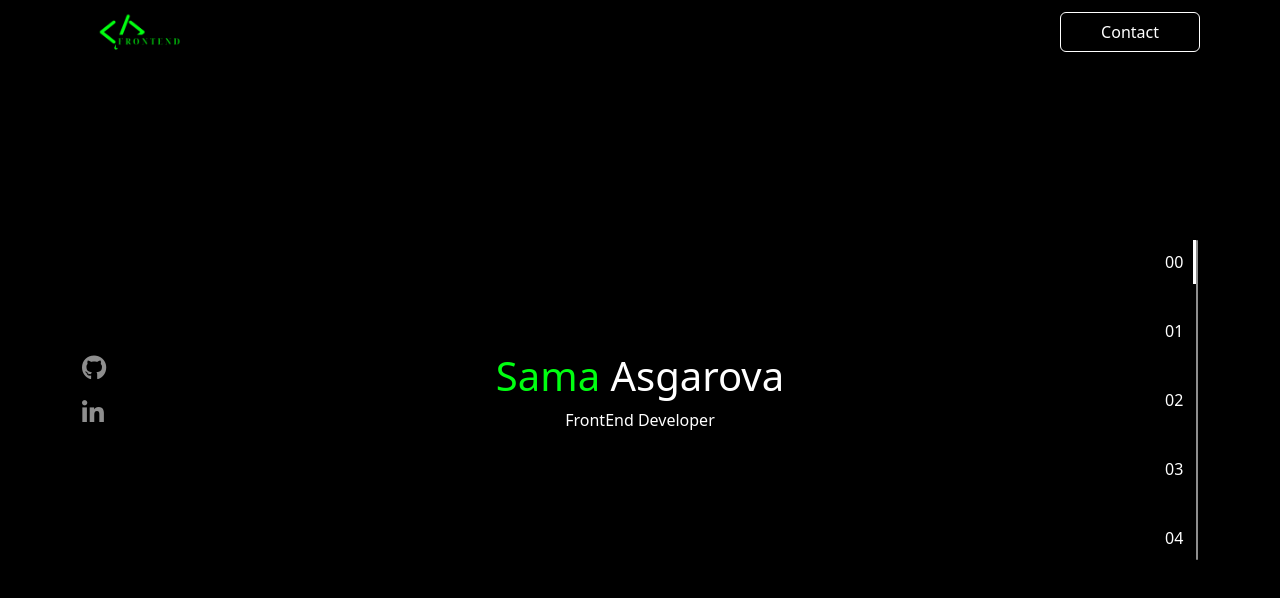
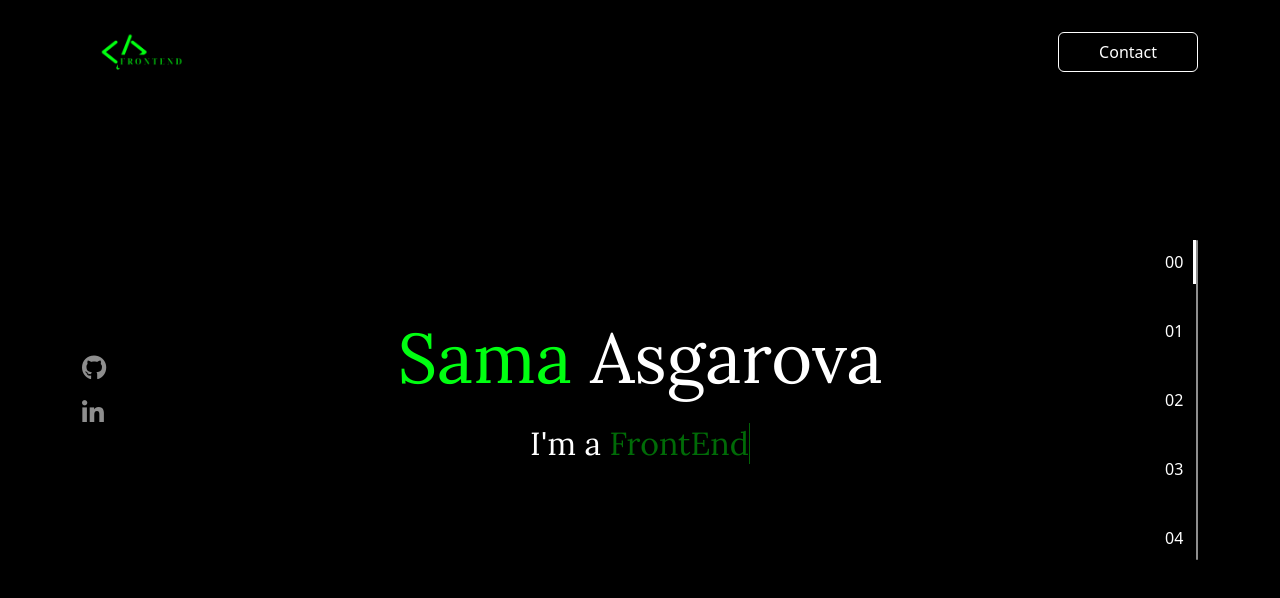
Before and after one commit to Semasgerova/portfolio, a React (Create React App) app: page / in a window 1280 px wide. Shown: the top 598 px of the page. Built offline with nearby package versions, Linux system fonts and the light colour scheme.

Commit message:
text animation

```diff
--- a/src/Home.jsx
+++ b/src/Home.jsx
@@ -22,7 +22,7 @@ const Home = () => {
            </div>
             <div className="middle">
                 <h1><span>Sama</span> Asgarova</h1>
-                <p>FrontEnd Developer</p>
+                <p>I'm a <span className='typewriter'></span></p>
             </div>
             <div className="right">
               <div className="numbers">
--- a/src/style/style.css
+++ b/src/style/style.css
@@ -1,3 +1,4 @@
+@import url("https://fonts.googleapis.com/css2?family=Lora&display=swap");
 .header {
   background-color: #000000;
   width: 100%;
@@ -7,7 +8,7 @@
   display: flex;
   justify-content: space-between;
   align-items: center;
-  padding: 10px;
+  padding-top: 30px;
 }
 .header .container .logo {
   width: 10%;
@@ -58,8 +59,235 @@
   height: 100%;
   color: white;
 }
+.home .main .container .middle h1 {
+  font-size: 70px;
+  font-family: "Lora", serif;
+  margin-bottom: 20px;
+}
 .home .main .container .middle h1 span {
   color: #00ff11;
+}
+.home .main .container .middle p {
+  font-size: 32px;
+  font-family: "Lora", serif;
+  overflow: hidden;
+  position: relative;
+  color: #fff;
+}
+@-webkit-keyframes typing {
+  0%, 51% {
+    content: "";
+  }
+  1%, 50% {
+    content: "F";
+  }
+  2%, 49% {
+    content: "Fr";
+  }
+  3%, 47% {
+    content: "Fro";
+  }
+  4%, 46% {
+    content: "Fron";
+  }
+  5%, 45% {
+    content: "Front";
+  }
+  6%, 44% {
+    content: "FrontE";
+  }
+  7%, 43% {
+    content: "FrontEn";
+  }
+  9%, 42% {
+    content: "FrontEnd";
+  }
+  10%, 41% {
+    content: "FrontEnd ";
+  }
+  11%, 40% {
+    content: "FrontEnd D";
+  }
+  12%, 39% {
+    content: "FrontEnd De";
+  }
+  13%, 38% {
+    content: "FrontEnd Dev";
+  }
+  14%, 37% {
+    content: "FrontEnd Deve";
+  }
+  15%, 36% {
+    content: "FrontEnd Devel";
+  }
+  16%, 35% {
+    content: "FrontEnd Develo";
+  }
+  17%, 34% {
+    content: "FrontEnd Develop";
+  }
+  18%, 32% {
+    content: "FrontEnd Develope";
+  }
+  20%, 30% {
+    content: "FrontEnd Developer";
+  }
+  54%, 95% {
+    content: "";
+  }
+  55%, 94% {
+    content: "F";
+  }
+  56%, 92% {
+    content: "Fr";
+  }
+  58%, 91% {
+    content: "Fre";
+  }
+  59%, 90% {
+    content: "Free";
+  }
+  60%, 89% {
+    content: "Freel";
+  }
+  61%, 88% {
+    content: "Freela";
+  }
+  62%, 86% {
+    content: "Freelan";
+  }
+  63%, 85% {
+    content: "Freelanc";
+  }
+  64%, 84% {
+    content: "Freelance";
+  }
+  65%, 83% {
+    content: "Freelancer";
+  }
+}
+@keyframes typing {
+  0%, 51% {
+    content: "";
+  }
+  1%, 50% {
+    content: "F";
+  }
+  2%, 49% {
+    content: "Fr";
+  }
+  3%, 47% {
+    content: "Fro";
+  }
+  4%, 46% {
+    content: "Fron";
+  }
+  5%, 45% {
+    content: "Front";
+  }
+  6%, 44% {
+    content: "FrontE";
+  }
+  7%, 43% {
+    content: "FrontEn";
+  }
+  9%, 42% {
+    content: "FrontEnd";
+  }
+  10%, 41% {
+    content: "FrontEnd ";
+  }
+  11%, 40% {
+    content: "FrontEnd D";
+  }
+  12%, 39% {
+    content: "FrontEnd De";
+  }
+  13%, 38% {
+    content: "FrontEnd Dev";
+  }
+  14%, 37% {
+    content: "FrontEnd Deve";
+  }
+  15%, 36% {
+    content: "FrontEnd Devel";
+  }
+  16%, 35% {
+    content: "FrontEnd Develo";
+  }
+  17%, 34% {
+    content: "FrontEnd Develop";
+  }
+  18%, 32% {
+    content: "FrontEnd Develope";
+  }
+  20%, 30% {
+    content: "FrontEnd Developer";
+  }
+  54%, 95% {
+    content: "";
+  }
+  55%, 94% {
+    content: "F";
+  }
+  56%, 92% {
+    content: "Fr";
+  }
+  58%, 91% {
+    content: "Fre";
+  }
+  59%, 90% {
+    content: "Free";
+  }
+  60%, 89% {
+    content: "Freel";
+  }
+  61%, 88% {
+    content: "Freela";
+  }
+  62%, 86% {
+    content: "Freelan";
+  }
+  63%, 85% {
+    content: "Freelanc";
+  }
+  64%, 84% {
+    content: "Freelance";
+  }
+  65%, 83% {
+    content: "Freelancer";
+  }
+}
+@-webkit-keyframes blink {
+  0%, 100% {
+    opacity: 1;
+  }
+  50% {
+    opacity: 0;
+  }
+}
+@keyframes blink {
+  0%, 100% {
+    opacity: 1;
+  }
+  50% {
+    opacity: 0;
+  }
+}
+.home .main .container .middle .typewriter::before {
+  content: "";
+  color: rgba(0, 255, 17, 0.4196078431);
+  -webkit-animation: typing 13.5s infinite;
+          animation: typing 13.5s infinite;
+}
+.home .main .container .middle .typewriter::after {
+  content: "";
+  border-right: 1px solid rgba(0, 255, 17, 0.4196078431);
+  -webkit-animation: blink 0.5s linear infinite;
+          animation: blink 0.5s linear infinite;
+}
+.home .main .container .middle .typewriter.thick::after {
+  border-right: 1ch solid rgba(0, 255, 17, 0.4196078431);
 }
 .home .main .container .right {
   width: 15%;
@@ -107,6 +335,12 @@
   .header .container .logo {
     width: 25%;
   }
+  .home .main .container .middle h1 {
+    font-size: 55px;
+  }
+  .home .main .container .middle p {
+    font-size: 25px;
+  }
 }
 @media (max-width: 430px) {
   .header .container .logo {
@@ -115,4 +349,10 @@
   .header .container button {
     padding: 7px 30px;
   }
+  .home .main .container .middle h1 {
+    text-align: center;
+  }
+  .home .main .container .middle p {
+    font-size: 18px;
+  }
 }/*# sourceMappingURL=style.css.map */
--- a/src/style/style.scss
+++ b/src/style/style.scss
@@ -1,23 +1,30 @@
-.header{
+@import url('https://fonts.googleapis.com/css2?family=Lora&display=swap');
+
+.header {
     background-color: #000000;
     width: 100%;
     position: fixed;
-    .container{
+
+    .container {
         display: flex;
         justify-content: space-between;
         align-items: center;
-        padding: 10px;
-        .logo{
+        padding-top: 30px;
+
+        .logo {
             width: 10%;
-            img{
+
+            img {
                 width: 100%;
             }
         }
-        button{
+
+        button {
             background-color: transparent;
             border: 1px solid white;
             padding: 7px 40px;
-            &:hover{
+
+            &:hover {
                 background-color: white;
                 color: #000;
             }
@@ -25,24 +32,28 @@
     }
 }
 
-.home{
-    .main{
+.home {
+    .main {
         height: 100vh;
         width: 100%;
         background-color: #000000;
-        .container{
+
+        .container {
             display: flex;
             height: 100%;
-            .left{
+
+            .left {
                 width: 15%;
-                .social-media{
+
+                .social-media {
                     width: 100%;
                     height: 100%;
                     display: flex;
                     flex-direction: column;
                     justify-content: center;
-                  a{
-                    i{
+
+                    a {
+                        i {
                             color: rgba(255, 255, 255, 0.556);
                             font-size: 25px;
                             margin-bottom: 20px;
@@ -50,7 +61,8 @@
                     }
                 }
             }
-            .middle{
+
+            .middle {
                 width: 70%;
                 display: flex;
                 flex-direction: column;
@@ -58,33 +70,253 @@
                 align-items: center;
                 height: 100%;
                 color: white;
-                h1{
-                    span{
+
+                h1 {
+                    font-size: 70px;
+                    font-family: 'Lora', serif;
+                    margin-bottom: 20px;
+
+                    span {
                         color: #00ff11;
                     }
                 }
+
+                p {
+                    font-size: 32px;
+                    font-family: 'Lora', serif;
+                    overflow: hidden;
+                    position: relative;
+                    color: #fff;
                 }
-            .right{
+
+                @keyframes typing {
+
+                    0%,
+                    51% {
+                        content: "";
+                    }
+
+                    1%,
+                    50% {
+                        content: "F";
+                    }
+
+                    2%,
+                    49% {
+                        content: "Fr";
+                    }
+
+                    3%,
+                    47% {
+                        content: "Fro";
+                    }
+
+                    4%,
+                    46% {
+                        content: "Fron";
+                    }
+
+                    5%,
+                    45% {
+                        content: "Front";
+                    }
+
+                    6%,
+                    44% {
+                        content: "FrontE";
+                    }
+
+                    7%,
+                    43% {
+                        content: "FrontEn";
+                    }
+
+                    9%,
+                    42% {
+                        content: "FrontEnd";
+                    }
+
+                    10%,
+                    41% {
+                        content: "FrontEnd ";
+                    }
+
+                    11%,
+                    40% {
+                        content: "FrontEnd D";
+                    }
+
+                    12%,
+                    39% {
+                        content: "FrontEnd De";
+                    }
+
+                    13%,
+                    38% {
+                        content: "FrontEnd Dev";
+                    }
+
+                    14%,
+                    37% {
+                        content: "FrontEnd Deve";
+                    }
+
+                    15%,
+                    36% {
+                        content: "FrontEnd Devel";
+                    }
+
+                    16%,
+                    35% {
+                        content: "FrontEnd Develo";
+                    }
+
+                    17%,
+                    34% {
+                        content: "FrontEnd Develop";
+                    }
+
+                    18%,
+                    32% {
+                        content: "FrontEnd Develope";
+                    }
+
+                    20%,
+                    30% {
+                        content: "FrontEnd Developer";
+                    }
+
+                    54%,
+                    95% {
+                        content: "";
+                    }
+
+                    55%,
+                    94% {
+                        content: "F";
+                    }
+
+                    56%,
+                    92% {
+                        content: "Fr";
+                    }
+
+                    58%,
+                    91% {
+                        content: "Fre";
+                    }
+
+                    59%,
+                    90% {
+                        content: "Free";
+                    }
+
+                    60%,
+                    89% {
+                        content: "Freel";
+                    }
+
+                    61%,
+                    88% {
+                        content: "Freela";
+                    }
+
+                    62%,
+                    86% {
+                        content: "Freelan";
+                    }
+
+                    63%,
+                    85% {
+                        content: "Freelanc";
+                    }
+
+                    64%,
+                    84% {
+                        content: "Freelance";
+                    }
+
+                    65%,
+                    83% {
+                        content: "Freelancer";
+                    }
+                }
+
+                @keyframes blink {
+
+                    0%,
+                    100% {
+                        opacity: 1;
+                    }
+
+                    50% {
+                        opacity: 0;
+                    }
+                }
+
+                .typewriter::before {
+                    content: "";
+                    color: #00ff116b;
+                    animation: typing 13.5s infinite;
+                }
+
+                .typewriter::after {
+                    content: "";
+                    border-right: 1px solid #00ff116b;
+                    animation: blink 0.5s linear infinite;
+                }
+
+                .typewriter.thick::after {
+                    border-right: 1ch solid #00ff116b;
+                }
+
+
+
+                // @media (prefers-reduced-motion) {
+                //   .typewriter::after {
+                //     animation: none;
+                //   }
+
+                //   @keyframes sequencePopup {
+                //     0%, 100% { content: "developer"; }
+                //     25% { content: "writer"; }
+                //     50% { content: "reader"; }
+                //     75% { content: "human"; }
+                //   }
+
+                //   .typewriter::before {
+                //     content: "developer";
+                //     animation: sequencePopup 12s linear infinite;
+                //   }
+                // }
+
+            }
+
+            .right {
                 width: 15%;
                 height: 100%;
                 display: flex;
                 align-items: center;
                 justify-content: end;
-                .numbers{
+
+                .numbers {
                     display: flex;
                     flex-direction: column;
                     justify-content: space-between;
                     height: 40%;
                     color: #fff;
-                    span{
+
+                    span {
                         padding: 10px;
                         cursor: pointer;
                     }
-                    .active{
+
+                    .active {
                         border-right: 3px solid #fff;
                     }
                 }
-                .line{
+
+                .line {
                     width: 1%;
                     height: 40%;
                     background-color: rgba(255, 255, 255, 0.556);
@@ -95,24 +327,27 @@
     }
 }
 
-@media(max-width:992px){
-    .header{
-        .container{
-            .logo{
+@media(max-width:992px) {
+    .header {
+        .container {
+            .logo {
                 width: 20%;
             }
         }
     }
-    .home{
-        .main{
-            .container{
-                .left{
+
+    .home {
+        .main {
+            .container {
+                .left {
                     display: none;
                 }
-                .middle{
+
+                .middle {
                     width: 100%;
                 }
-                .right{
+
+                .right {
                     display: none;
                 }
             }
@@ -120,25 +355,54 @@
     }
 }
 
-@media(max-width:768px){
-    .header{
+@media(max-width:768px) {
+    .header {
+        .container {
+            .logo {
+                width: 25%;
+            }
+        }
+    }
+    .home{
+        .main{
             .container{
-            .logo{
-                width: 25%;
+                .middle{
+                    h1{
+                        font-size: 55px;
+                    }
+                    p{
+                        font-size: 25px;
+                    }
+                }
             }
         }
     }
 }
 
-@media(max-width:430px){
-    .header{
-        .container{
-            .logo{
+@media(max-width:430px) {
+    .header {
+        .container {
+            .logo {
                 width: 30%;
             }
-            button{
+
+            button {
                 padding: 7px 30px;
             }
         }
     }
+    .home{
+        .main{
+            .container{
+                .middle{
+                    h1{
+                        text-align: center;
                     }
+                    p{
+                        font-size: 18px;
+                    }
+                }
+            }
+        }
+    }
+}
```
Also changed, not shown: 1 other file (tests, documents, lock files or other folders). Lines whose indentation alone changed are shown as unchanged.
